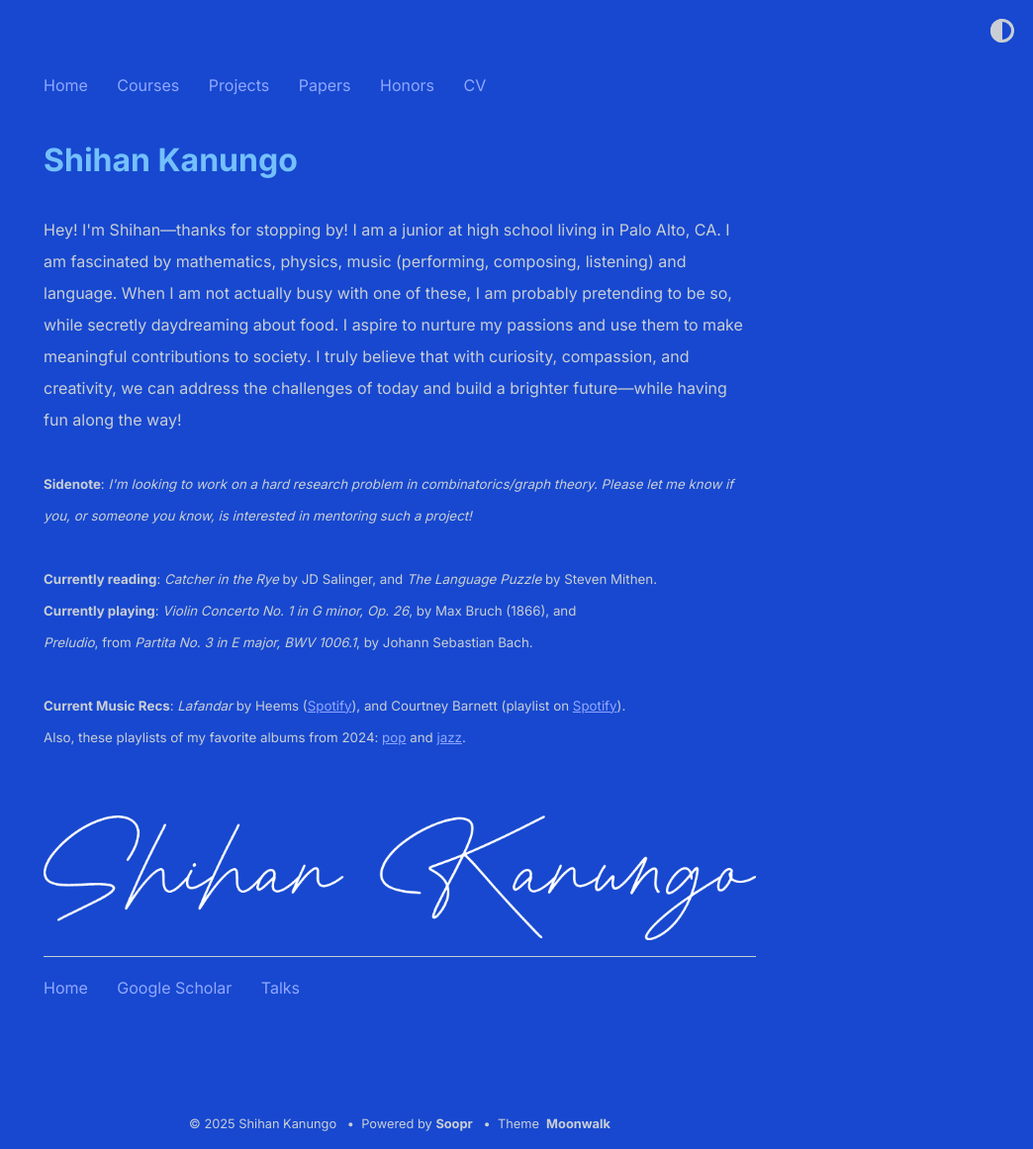
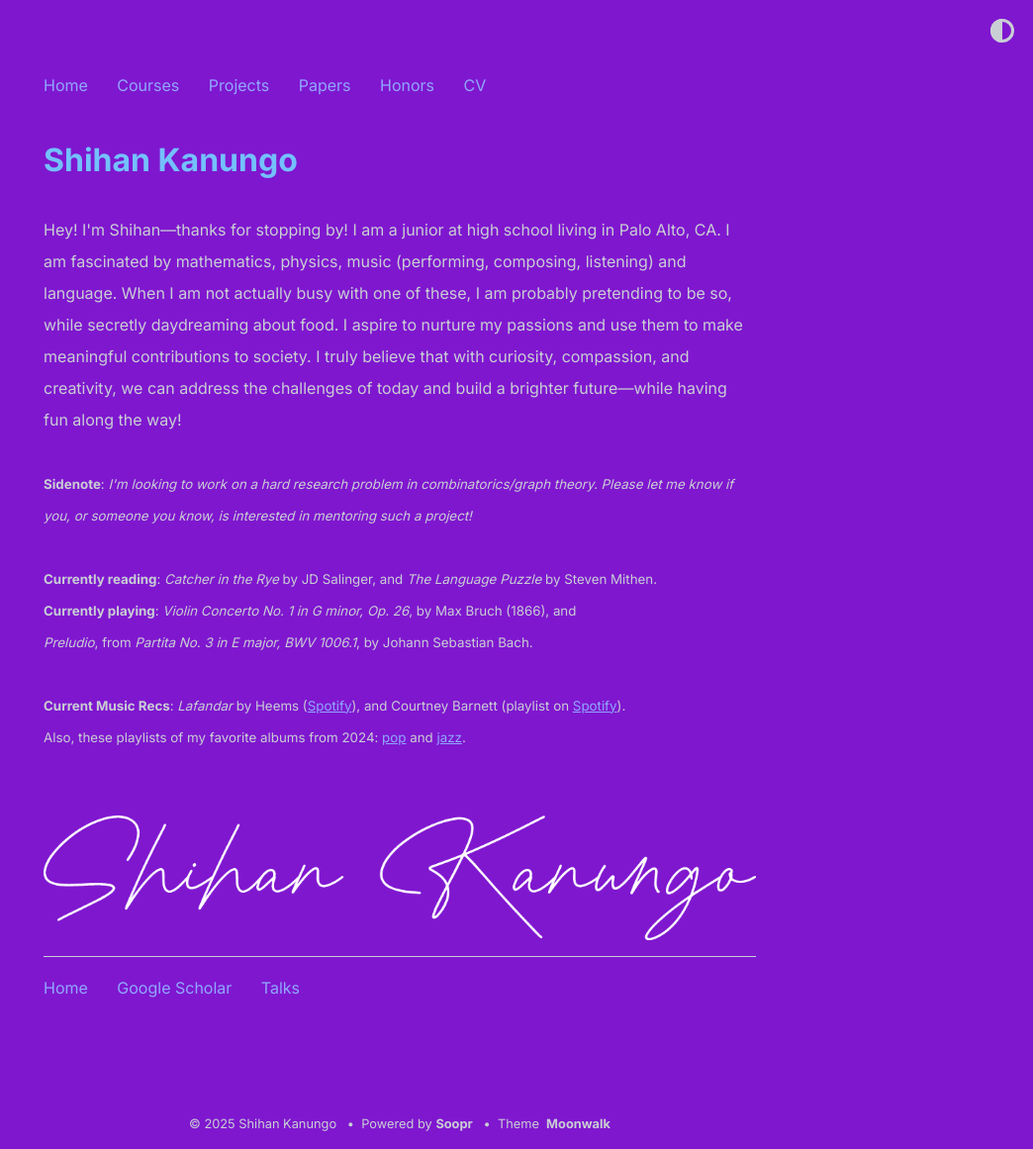
Before and after one commit to shihankanungo/shihankanungo.github.io, a Jekyll site: the page built from index.md, in a window 1280 px wide. Shown: the whole page at 99% size, without its empty margins (236-1280 px from the left). Built offline with Jekyll 4.4.1, drawn with Linux system fonts in a browser that asks for light colours.

Commit message:
Update moonwalk.scss

```diff
--- a/_sass/moonwalk.scss
+++ b/_sass/moonwalk.scss
@@ -83,7 +83,8 @@ img {
       --headings: #74c0fc;
       --links: #91A7FF;
       --highlight: #41C7C7;
-      --bg: #1748cf;
+      --bg: #7f17cf;
+      // --bg: #1748cf;
       --bg-secondary: #0043fc;
       --text: #c9ced4;
       // --text: #adb5bd;
```
